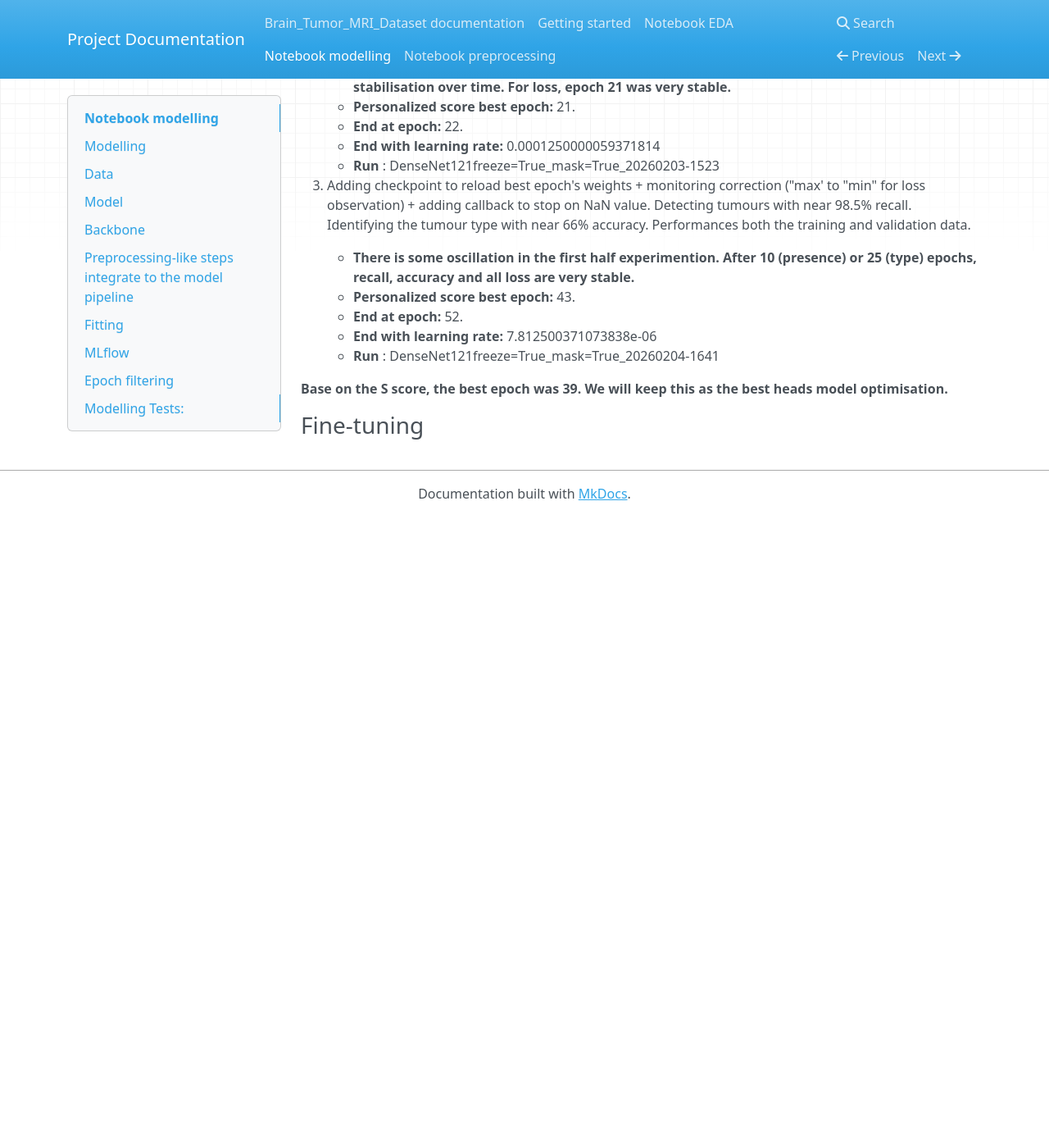
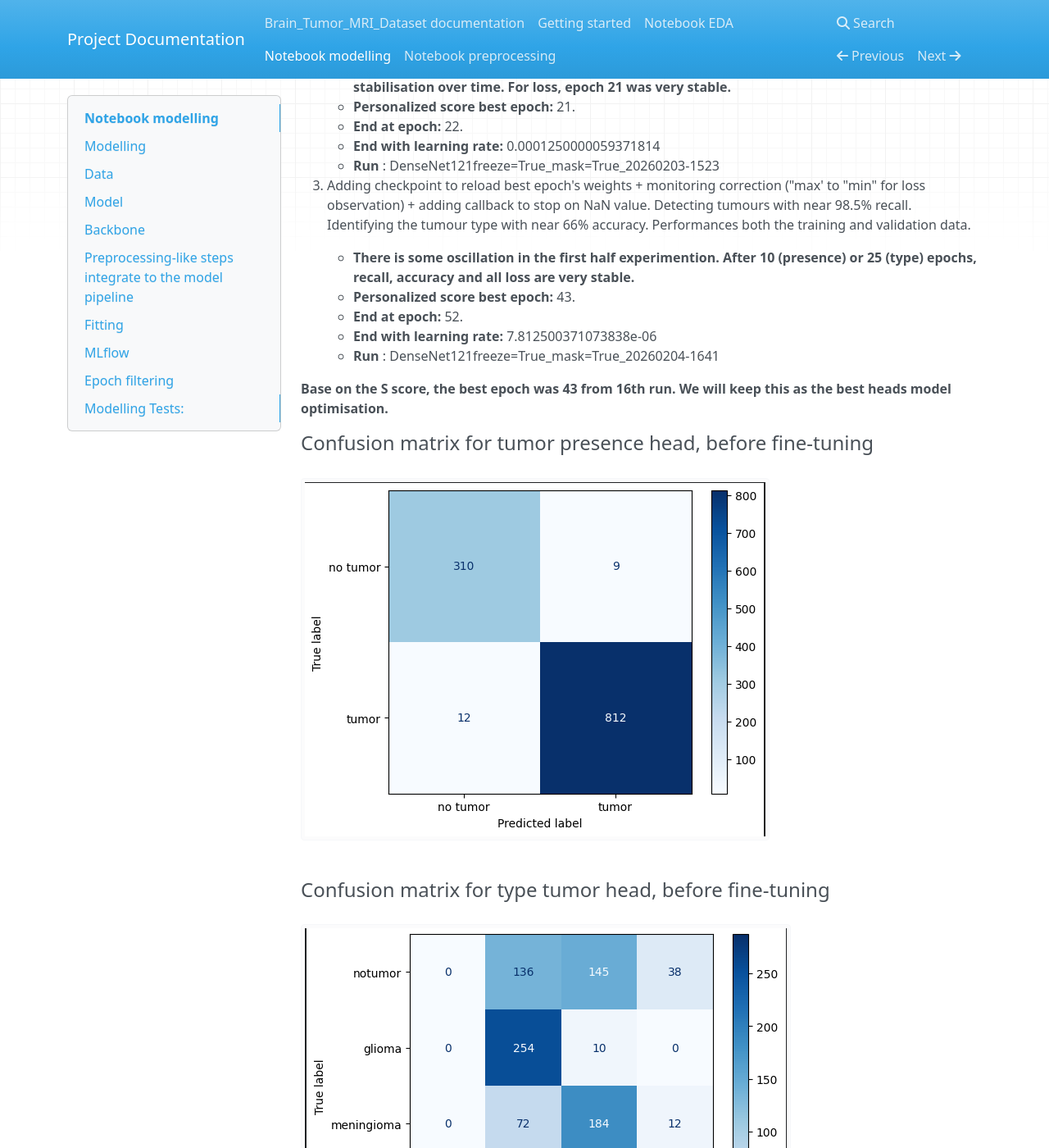
Before and after one commit to Jeremy-Duval-PhD/Brain_Tumor_MRI_Dataset, an MkDocs documentation site: the page built from docs/docs/notebook_modelling.md, in a window 1280 px wide and 1400 px high, scrolled down 6706 px. Shown: the whole window at 82% size. Built offline with MkDocs 1.6.1, drawn with Linux system fonts in a browser that asks for light colours; nearby versions of some CDN libraries; before the commit the page ends 7336 px from its top, so only the background shows below that.

Commit message:
WIP: modelling: confusion matrice analysis and verifications

```diff
--- a/docs/docs/notebook_modelling.md
+++ b/docs/docs/notebook_modelling.md
@@ -252,7 +252,15 @@ The idea was to prioritise specific metrics for each head while also taking into
 	- **End with learning rate:** 7.812500371073838e-06
 	- **Run** : DenseNet121freeze=True_mask=True_20260204-1641
 
-**Base on the S score, the best epoch was 39. We will keep this as the best heads model optimisation.**
+**Base on the S score, the best epoch was 43 from 16th run. We will keep this as the best heads model optimisation.**
+
+#### Confusion matrix for tumor presence head, before fine-tuning
+![Confusion matrix for tumor presence head, before fine-tuning](/figures/Confusion_mtrx_presence_bf_fine_tuning.png)
+
+#### Confusion matrix for type tumor head, before fine-tuning
+![Confusion matrix for type tumor head, before fine-tuning](/figures/Confusion_mtrx_type_bf_fine_tuning.png)
+
+#### Grad-CAM
 
 
 ### Fine-tuning
```
Also changed, not shown: docs/docs/figures/Confusion_mtrx_presence_bf_fine_tuning.png (added), docs/docs/figures/Confusion_mtrx_type_bf_fine_tuning.png (added), 1 other file.
